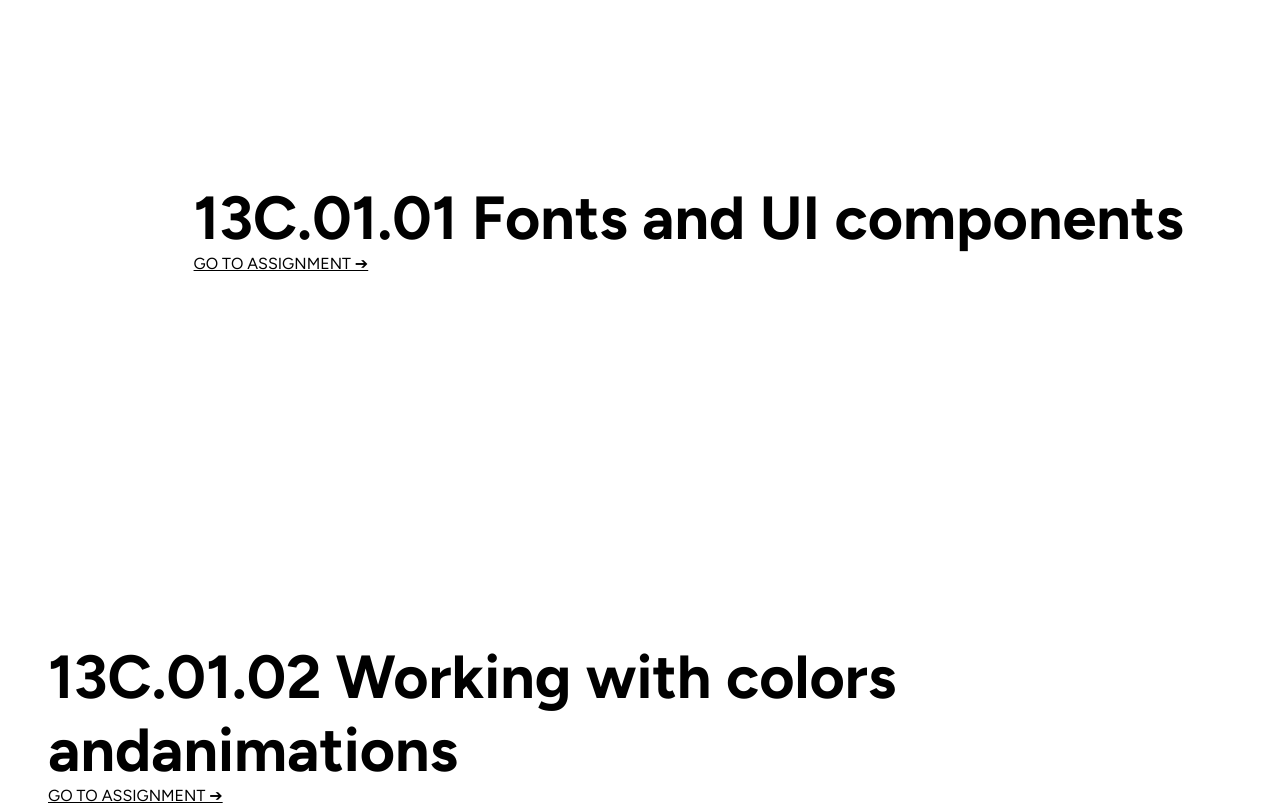
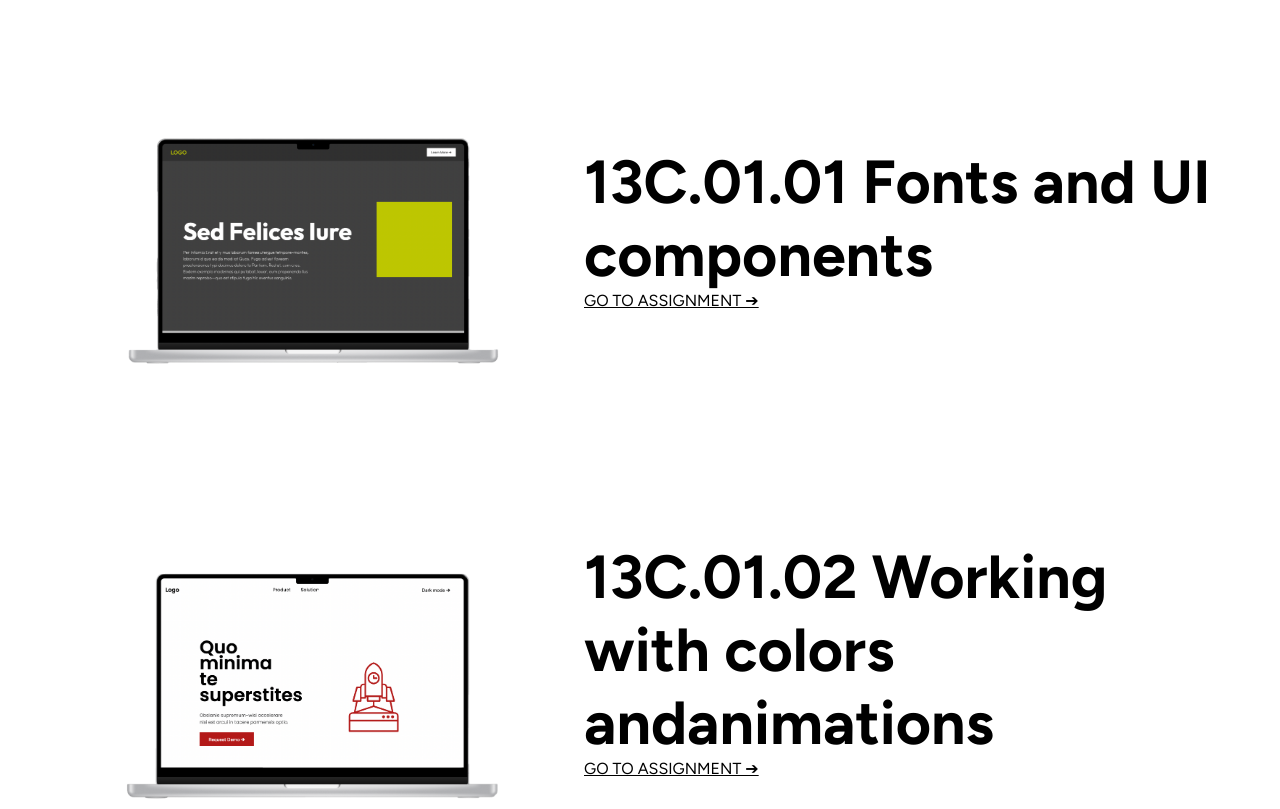
Before and after one commit to Albertejasmin/assignment_portfolio, a plain HTML site: page index.html in a window 1280 px wide. Shown: the part 1100-1909 px from the top of the page. Drawn offline with Linux system fonts and the light colour scheme.

Commit message:
billeder forside

```diff
--- a/index.html
+++ b/index.html
@@ -38,7 +38,7 @@
         <h2>Assignments</h2>
         <article id="assigment">
           <div class="assigment_graphic">
-            <img src="" alt="" />
+            <img src="images/font_mac.png" alt="" />
           </div>
           <div class="assigment_text">
             <div>
@@ -49,7 +49,7 @@
         </article>
         <article id="assigment">
           <div class="assigment_graphic">
-            <img src="" alt="" />
+            <img src="images/color_mac.png" alt="" />
           </div>
           <div class="assigment_text">
             <div>
@@ -60,7 +60,7 @@
         </article>
         <article id="assigment">
           <div class="assigment_graphic">
-            <img src="" alt="" />
+            <img src="images/responsive_mac.png" alt="" />
           </div>
           <div class="assigment_text">
             <div>
--- a/style.css
+++ b/style.css
@@ -4,7 +4,9 @@
   padding: 0px;
   list-style: none;
 }
-
+img {
+  max-width: 100%;
+}
 body {
   margin-inline: 2rem;
 }
@@ -102,11 +104,11 @@ nav {
   width: 70vw;
 }
 
-.header_graphic_font {
+/* .header_graphic_font {
   width: 10rem;
   height: 10rem;
   background-color: #bec700;
-}
+} */
 
 /* INTRO */
 
@@ -124,6 +126,20 @@ nav {
   flex-wrap: wrap;
   align-items: center;
   justify-content: space-around;
+}
+
+.assigment_graphic {
+  width: 30vw;
+  height: 15vw;
+  min-width: 250px;
+  min-height: 150px;
+  padding: 1rem;
+  margin: 3rem;
+}
+
+.assigment_text {
+  width: 50vw;
+  min-width: 300px;
 }
 
 .visual_grid {
```
Also changed, not shown: fonts.html (+2 -2 lines).
